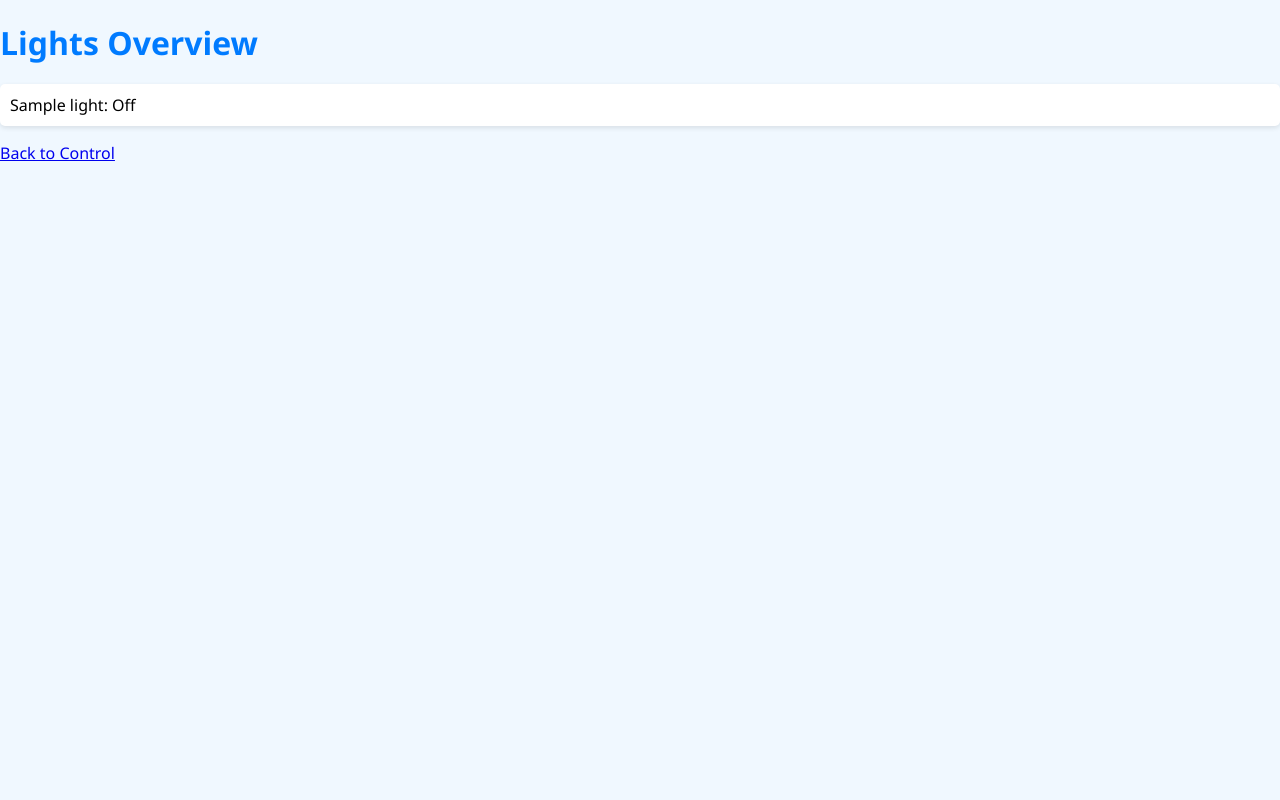
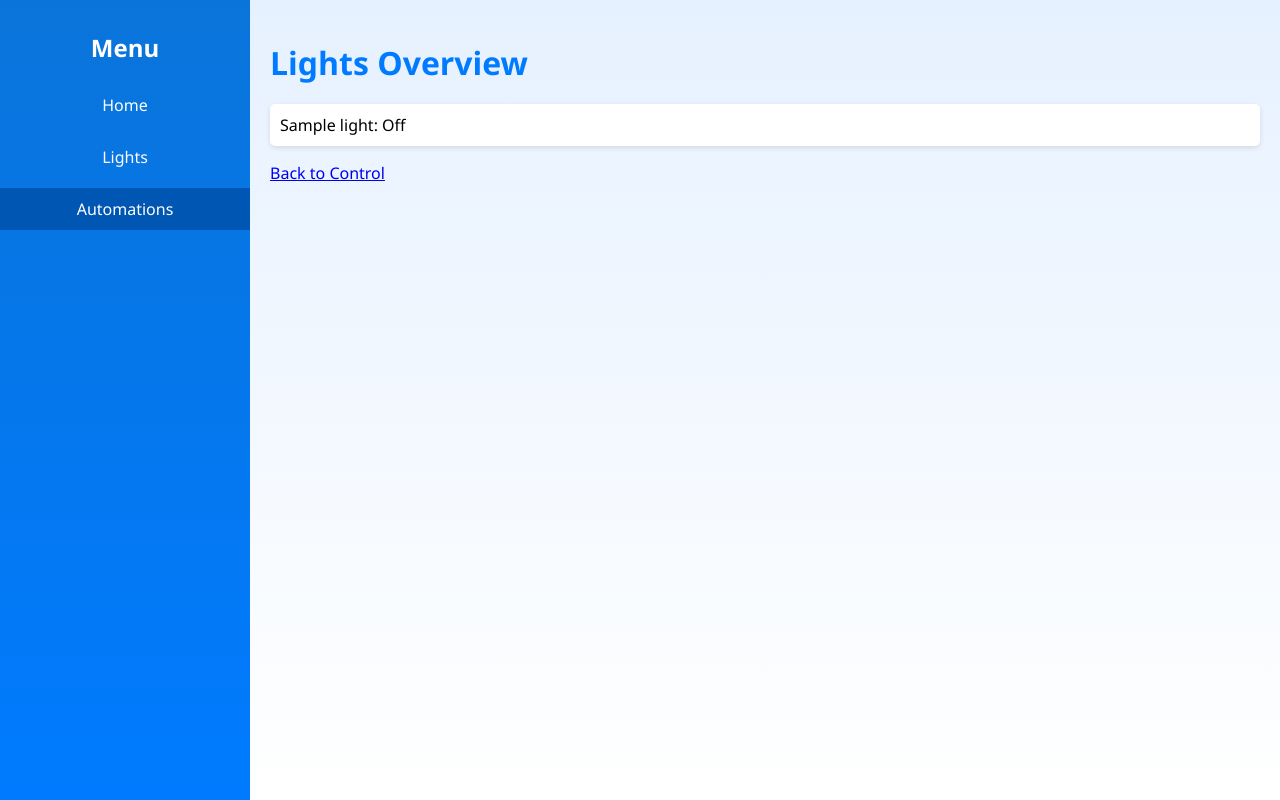
Before and after one commit to dhuelin/philips-hue-controller-automation, a Flask app: template flask_app/templates/lights.html in a window 1280 px wide. Run offline with Flask 3, Linux system fonts and the light colour scheme; the template is opened without the code that fills it: most values are stand-ins (such as "Sample title", 1, 10 or a date in 2020); parts of the project's set-up code (start-up, migrations or seed data) failed here and were passed over.

Commit message:
Improve design

```diff
--- a/flask_app/templates/automations.html
+++ b/flask_app/templates/automations.html
@@ -1,5 +1,6 @@
 <!DOCTYPE html>
 <html>
+
 <head>
     <title>Automations</title>
     <link rel="stylesheet" href="{{ url_for('static', filename='main.css') }}">
@@ -49,6 +50,7 @@
         }
     </script>
 </head>
+
 <body>
     <div class="container">
         <div class="sidebar">
@@ -61,7 +63,8 @@
             <h1>Automations</h1>
             <ul>
                 {% for automation in automations %}
-                    <li>{{ automation.name }} - Trigger: {{ automation.trigger }} - Time: {{ automation.time }} - Days: {{ automation.days }} - Action: {{ automation.action }} - Settings: {{ automation.settings }}</li>
+                <li>{{ automation.name }} - Trigger: {{ automation.trigger }} - Time: {{ automation.time }} - Days: {{
+                    automation.days }} - Action: {{ automation.action }} - Settings: {{ automation.settings }}</li>
                 {% endfor %}
             </ul>
             <h2>Add Automation</h2>
@@ -93,4 +96,5 @@
         </div>
     </div>
 </body>
+
 </html>
--- a/flask_app/templates/lights.html
+++ b/flask_app/templates/lights.html
@@ -1,10 +1,19 @@
 <!DOCTYPE html>
 <html>
+
 <head>
     <title>Hue Lights Overview</title>
     <link rel="stylesheet" href="/static/main.css">
 </head>
-<body>
+<bbody>
+    <div class="container">
+        <div class="sidebar">
+            <h1>Menu</h1>
+            <a href="/">Home</a>
+            <a href="/lights">Lights</a>
+            <a href="/automations" class="active">Automations</a>
+        </div>
+        <div class="content">
             <h1>Lights Overview</h1>
             <ul>
                 {% for light_id, light in lights.items() %}
@@ -12,5 +21,8 @@
                 {% endfor %}
             </ul>
             <a href="/">Back to Control</a>
+        </div>
+    </div>
     </body>
+
 </html>
```
Also changed, not shown: flask_app/templates/index.html (+6 -3 lines). Lines whose indentation alone changed are shown as unchanged.
